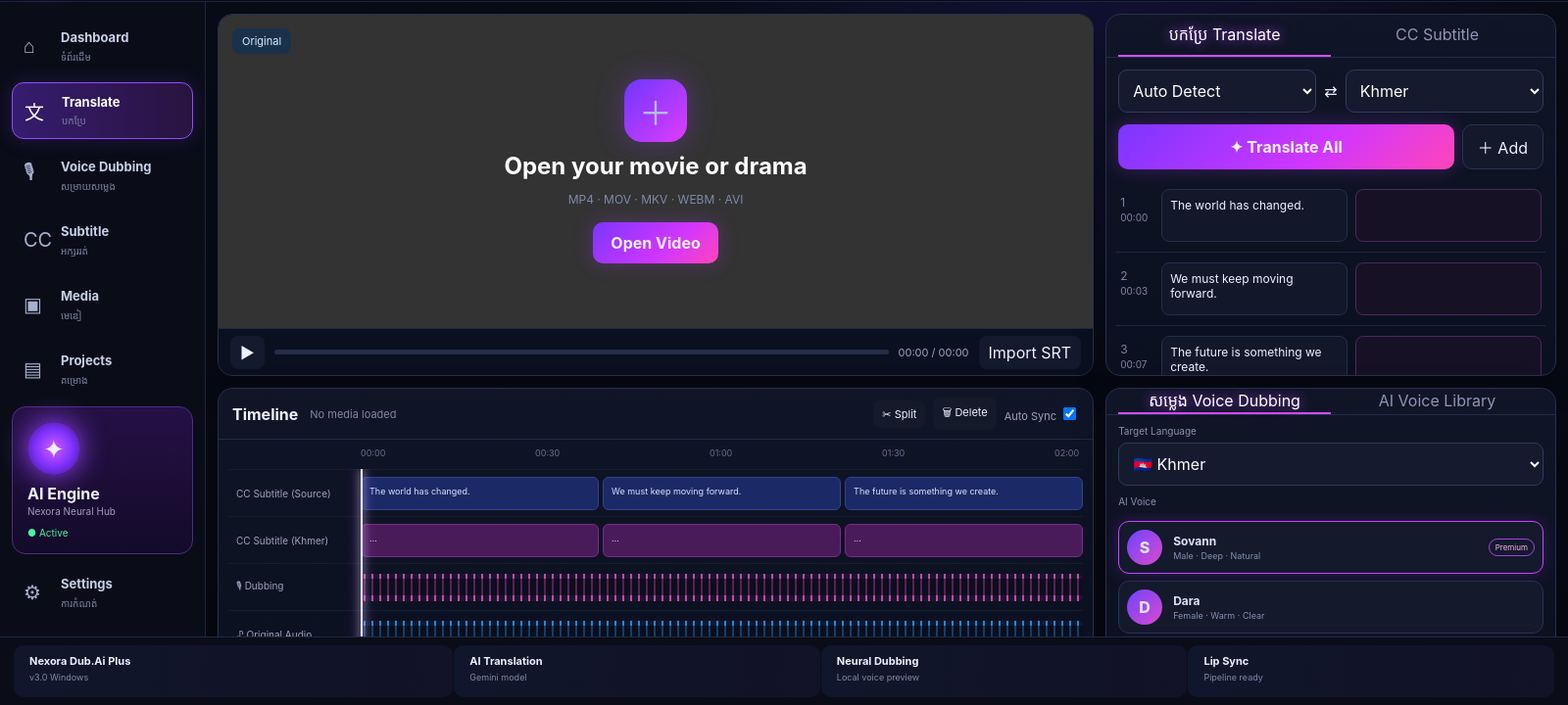
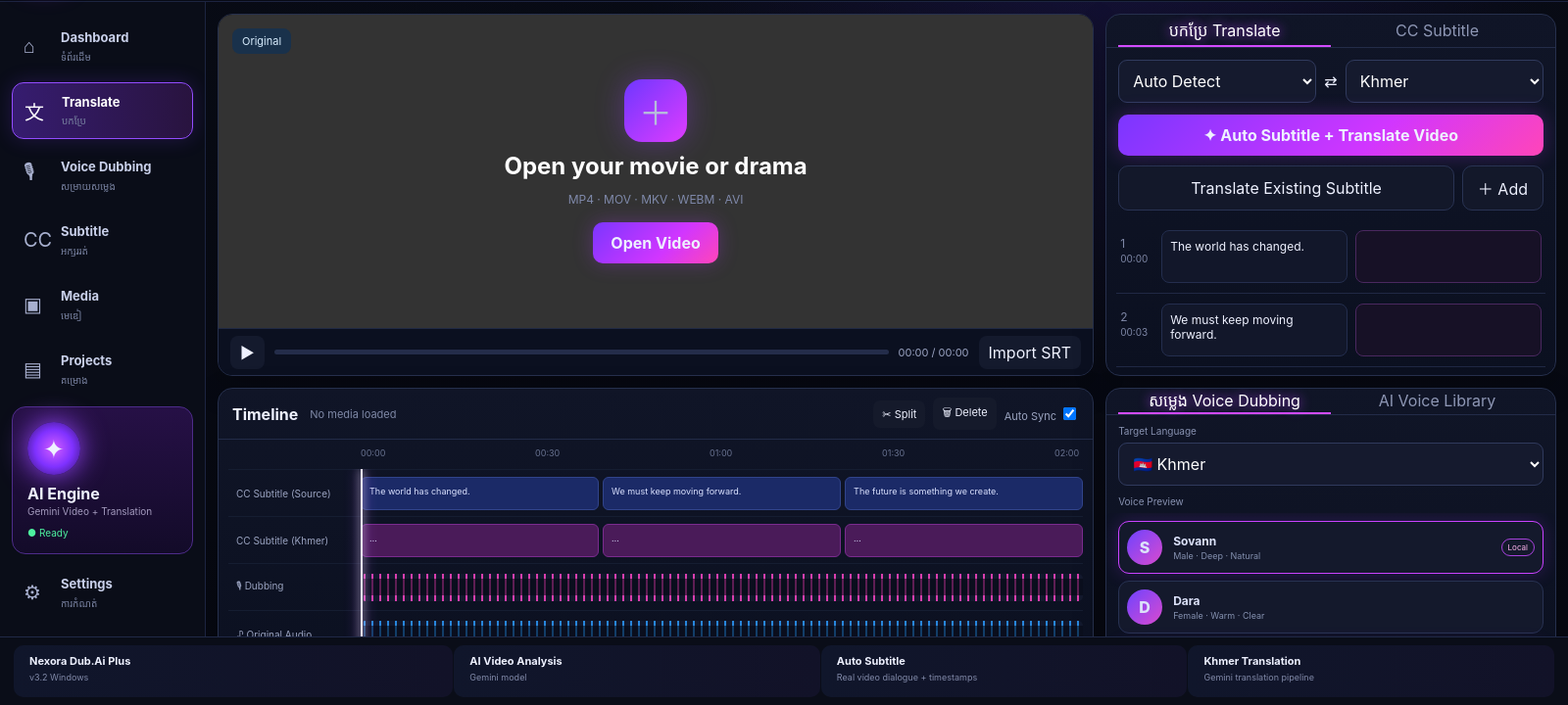
Before and after one commit to lensbykai-bit/Nexora-Video-Ai, an Electron app: page windows-v3/app/index.html in a window 1600 px wide. Shown: the part 80-800 px from the top of the page at 98% size. Drawn offline with Linux system fonts and the light colour scheme; no server answers.

Commit message:
Add one-click auto subtitle and Khmer analysis UI

```diff
--- a/windows-v3/app/index.html
+++ b/windows-v3/app/index.html
@@ -20,7 +20,7 @@
       <div class="top-actions">
         <span class="saved-dot">● Saved</span>
         <button class="ghost" id="previewBtn">▶ Preview</button>
-        <button class="primary" id="exportBtn">⇧ Export</button>
+        <button class="primary" id="exportBtn">⇧ Export SRT</button>
       </div>
     </header>
 
@@ -37,8 +37,8 @@
         <div class="engine-card">
           <div class="orb">✦</div>
           <strong>AI Engine</strong>
-          <small>Nexora Neural Hub</small>
-          <span class="online">● Active</span>
+          <small>Gemini Video + Translation</small>
+          <span class="online">● Ready</span>
         </div>
         <button class="nav-item" id="settingsBtn"><span>⚙</span><b>Settings</b><small>ការកំណត់</small></button>
       </div>
@@ -72,7 +72,7 @@
         </div>
         <div class="language-row">
           <select id="sourceLanguage">
-            <option>Auto Detect</option><option>Chinese</option><option>English</option><option>Thai</option><option>Korean</option><option>Japanese</option><option>Vietnamese</option>
+            <option>Auto Detect</option><option>Chinese</option><option>English</option><option>Thai</option><option>Korean</option><option>Japanese</option><option>Vietnamese</option><option>Khmer</option>
           </select>
           <span>⇄</span>
           <select id="targetLanguage">
@@ -80,7 +80,10 @@
           </select>
         </div>
         <div class="translate-toolbar">
-          <button class="primary grow" id="translateBtn">✦ Translate All</button>
+          <button class="primary grow" id="analyzeVideoBtn">✦ Auto Subtitle + Translate Video</button>
+        </div>
+        <div class="translate-toolbar">
+          <button class="ghost grow" id="translateBtn">Translate Existing Subtitle</button>
           <button class="ghost" id="addSubtitleBtn">＋ Add</button>
         </div>
         <div class="subtitle-list" id="subtitleList"></div>
@@ -109,9 +112,9 @@
         </div>
         <div class="field-label">Target Language</div>
         <select class="full"><option>🇰🇭 Khmer</option><option>🇺🇸 English</option><option>🇨🇳 Chinese</option></select>
-        <div class="field-label">AI Voice</div>
+        <div class="field-label">Voice Preview</div>
         <div class="voice-list" id="voiceList">
-          <button class="voice active" data-voice="Sovann"><span class="avatar">S</span><span><b>Sovann</b><small>Male · Deep · Natural</small></span><i>Premium</i></button>
+          <button class="voice active" data-voice="Sovann"><span class="avatar">S</span><span><b>Sovann</b><small>Male · Deep · Natural</small></span><i>Local</i></button>
           <button class="voice" data-voice="Dara"><span class="avatar">D</span><span><b>Dara</b><small>Female · Warm · Clear</small></span></button>
           <button class="voice" data-voice="Pheakdey"><span class="avatar">P</span><span><b>Pheakdey</b><small>Male · Young · Energetic</small></span></button>
           <button class="voice" data-voice="Sreynich"><span class="avatar">S</span><span><b>Sreynich</b><small>Female · Soft · Emotional</small></span></button>
@@ -122,10 +125,10 @@
     </main>
 
     <footer class="statusbar">
-      <div><strong>Nexora Dub.Ai Plus</strong><small>v3.0 Windows</small></div>
-      <div><strong>AI Translation</strong><small id="modelStatus">Gemini model</small></div>
-      <div><strong>Neural Dubbing</strong><small>Local voice preview</small></div>
-      <div><strong>Lip Sync</strong><small>Pipeline ready</small></div>
+      <div><strong>Nexora Dub.Ai Plus</strong><small>v3.2 Windows</small></div>
+      <div><strong>AI Video Analysis</strong><small id="modelStatus">Gemini model</small></div>
+      <div><strong>Auto Subtitle</strong><small>Real video dialogue + timestamps</small></div>
+      <div><strong>Khmer Translation</strong><small>Gemini translation pipeline</small></div>
     </footer>
   </div>
 
@@ -134,8 +137,8 @@
       <div class="modal-head"><h2>⚙ AI Settings</h2><button value="cancel">✕</button></div>
       <label>Gemini API Key<input id="apiKey" type="password" placeholder="Paste your Gemini API key" /></label>
       <label>Gemini Model<input id="modelName" list="models" placeholder="gemini-2.5-flash" /></label>
-      <datalist id="models"><option value="gemini-2.5-flash"></option><option value="gemini-2.5-pro"></option><option value="gemini-2.0-flash"></option></datalist>
-      <p class="hint">API key is stored only in this Windows app's local user-data folder.</p>
+      <datalist id="models"><option value="gemini-2.5-flash"></option><option value="gemini-2.5-pro"></option><option value="gemini-3.5-flash"></option><option value="gemini-3.8-flash"></option></datalist>
+      <p class="hint">Auto Subtitle uploads the selected video to Gemini for speech/timestamp analysis. Uploaded analysis files are deleted by Nexora after the request finishes. Your API key stays in this Windows app's local user-data folder.</p>
       <div class="modal-actions"><button value="cancel" class="ghost">Cancel</button><button type="button" class="primary" id="saveSettingsBtn">Save Settings</button></div>
     </form>
   </dialog>
```
